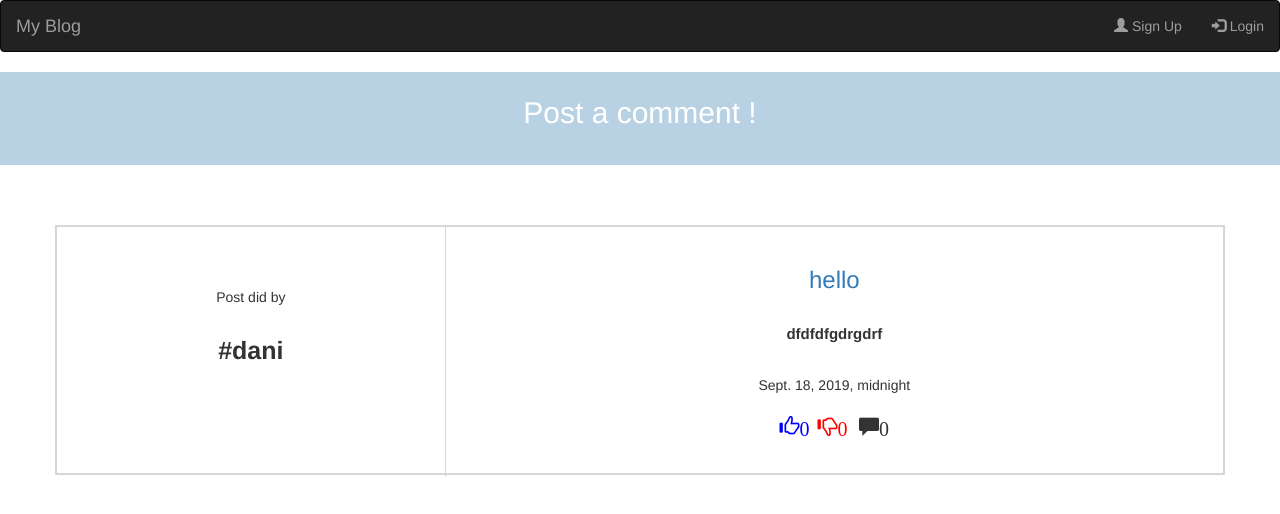
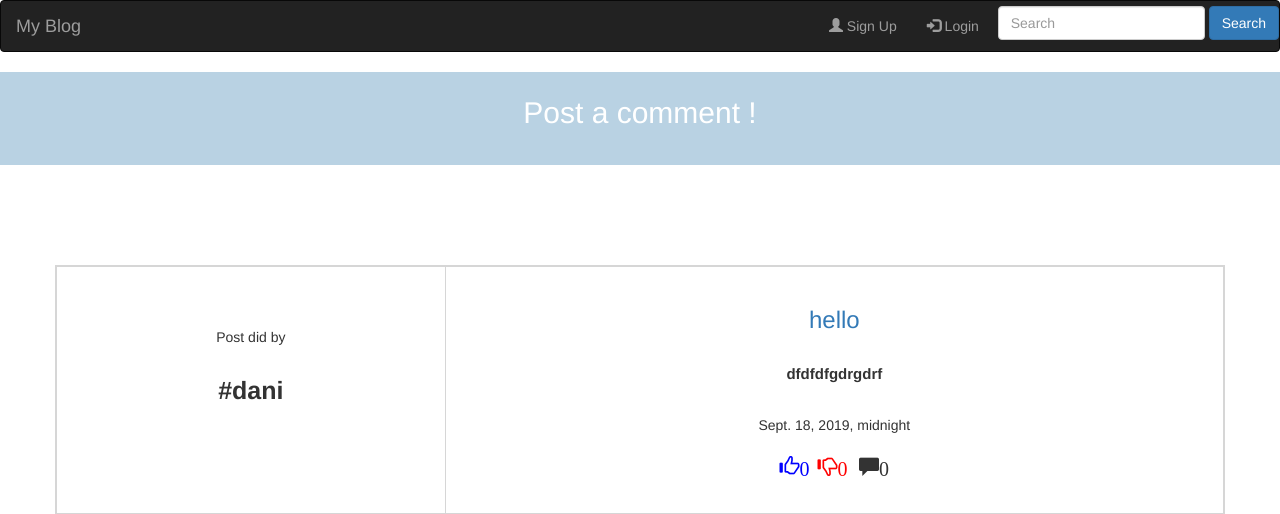
Before and after one commit to dani75i/BlogPython, a Django app: page / in a window 1280 px wide. Shown: the top 514 px of the page. Run offline with Django 3.2, Linux system fonts and the light colour scheme; data comes from the database, SQL or seed files in the repository; both versions use the stored data as it was after the commit; some libraries are stand-ins or nearby versions.

Commit message:
add searchbar

```diff
--- a/appone/templates/appone/base.html
+++ b/appone/templates/appone/base.html
@@ -16,15 +16,27 @@
       <a class="navbar-brand" href="{% url 'home' %}">My Blog</a>
     </div>
 
+     <ul style="padding-top:5px" class="nav navbar-nav navbar-right">
+         <li>
+            <form class="form-inline" method="GET">
+                <input class="form-control mr-sm-2" type="search" placeholder="Search" name="q" aria-label="Search">
+                <button name="search" class="btn btn-primary my-2 my-sm-0" type="submit">
+                    Search
+                </button>
+            </form>
+        </li>
+     </ul>
+
     <ul class="nav navbar-nav navbar-right">
+
 
      {% if user.is_authenticated %}
         <li><a href="{% url 'profile' %}"><span></span>Welcome {{ user.username }}</a></li>
         <li><a href="{% url 'post' %}"><span class="glyphicon glyphicon-pencil"></span>New Post</a></li>
-        <li><a href="{% url 'logout' %}"><span class="glyphicon glyphicon-off"></span> Logout</a></li>
+        <li><a href="{% url 'logout' %}"><span class="glyphicon glyphicon-off"></span> Logout</a></li> &nbsp;
       {% else %}
         <li><a href="{% url 'register' %}"><span class="glyphicon glyphicon-user"></span> Sign Up</a></li>
-        <li><a href="{% url 'login' %}"><span class="glyphicon glyphicon-log-in"></span> Login</a></li>
+        <li><a href="{% url 'login' %}"><span class="glyphicon glyphicon-log-in"></span> Login</a></li> &nbsp;
       {% endif %}
     </ul>
   </div>
--- a/appone/templates/appone/home.html
+++ b/appone/templates/appone/home.html
@@ -32,6 +32,17 @@
         <!--<br>-->
     <!--{% endfor %}-->
 
+
+    <br>
+    {% if messages %}
+    {% for message in  messages %}
+    <div class="alert alert-{{ message.tags }}">
+        {{ message }}
+    </div>
+    {% endfor %}
+    {% endif %}
+    <br>
+
 {% for Posts in Post %}
 <div class="container">
   <div style="height:250px; border: 2px solid #d6d6d6" class="row">
--- a/appone/urls.py
+++ b/appone/urls.py
@@ -9,6 +9,7 @@ urlpatterns = [
     path('', PostListView.as_view(), name="home"),
     path('post', views.form, name="post"),
     path('likes', views.likes, name="likes"),
+    path('search/<str:word>', views.search, name="search"),
     path('postone/<int:pk>', views.get_one_post_likes_dislikes, name="postone"),
 
     path('test', views.test, name="test")
--- a/appone/views.py
+++ b/appone/views.py
@@ -1,5 +1,6 @@
 from django.contrib.auth.decorators import login_required
-from django.shortcuts import render
+from django.contrib import messages
+from django.shortcuts import render, redirect
 from django.http import HttpResponse
 from django.template import loader
 from django.views.generic import ListView
@@ -13,8 +14,12 @@ class PostListView(ListView):
     model = NewPost_Likes_Dislikes
     template_name = 'appone/home.html'
     context_object_name = 'Post'
-    # paginate_by = 2
 
+
+def search(request, word=None):
+    if request.method == "GET" and "search" in request.GET:
+        searching = NewPost_Likes_Dislikes.objects.filter(text__regex=word)
+        return render(request, 'appone/search.html', {"search": searching})
 
 
 @login_required
@@ -27,6 +32,8 @@ def form(request):
                            text=form.cleaned_data['text'],
                            author=request.user.username)
             song.save()
+            messages.success(request, 'Your post has been saved')
+            return redirect('home')
     else:
         form = TestForm()
 
@@ -63,6 +70,8 @@ def likes(request):
             like = Dislikes_Author.objects.get(author=request.user.username).dislikes
             like +=1
             Dislikes_Author.objects.filter(author=request.user.username).update(dislikes=like)
+
+        return redirect('http://localhost:8000')
 
     result = 0
 
@@ -150,6 +159,8 @@ def get_one_post_likes_dislikes(request, pk):
                                  title=NewPost_Likes_Dislikes.objects.get(pk=pk).title,
                                  author=request.user.username)
             song.save()
+            messages.success(request, 'Your comment has been saved')
+
     else:
         comment = LeaveComment()
 
```
Also changed, not shown: appone/templates/appone/one_post.html (+9 -0 lines), appone/templates/appone/search.html (added, +39 -0 lines), db.sqlite3.
